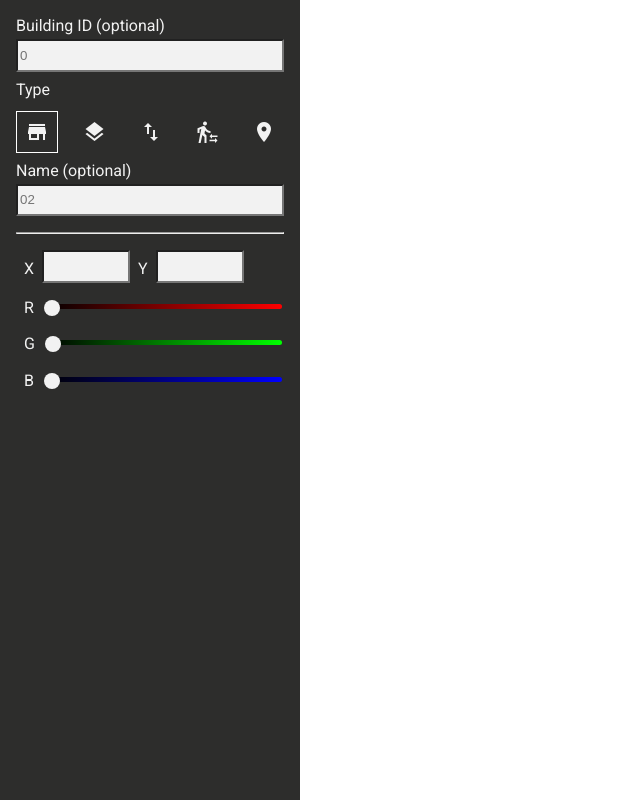
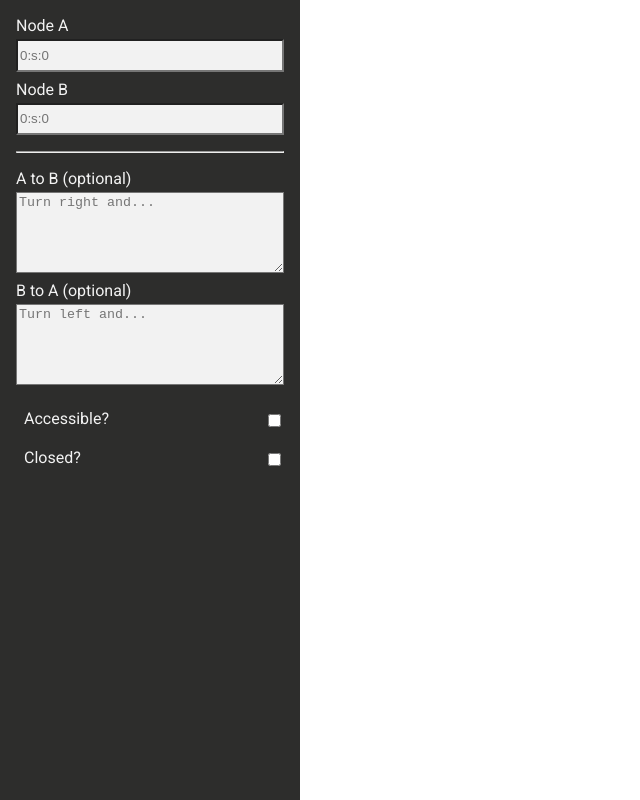
Before and after one commit to autoreleasefool/campus-guide-graph-generator, a plain HTML site: page index.html in a window 1280 px wide. Shown: the top 800 px of the page, without its empty margins (0-640 px from the left). Drawn offline with nearby package versions, Linux system fonts and the light colour scheme.

Commit message:
Edge properties menu

```diff
--- a/css/style.css
+++ b/css/style.css
@@ -41,6 +41,12 @@ html, body {
 #properties input[type=text] {
   background-color: #F2F2F2;
   height: 2em;
+  margin-bottom: 8px;
+}
+
+#properties textarea {
+  resize:vertical;
+  background-color: #F2F2F2;
   margin-bottom: 8px;
 }
 
@@ -201,11 +207,16 @@ input#node-b[type=range]::-webkit-slider-runnable-track {
   align-items: center;
 }
 
-.prop-horiz input {
+.prop-horiz.spaced {
+  justify-content: space-between;
+  margin-top: 16px;
+}
+
+.prop-horiz input[type=text] {
   width: 80px;
 }
 
-.prop-node-val {
+.prop-node-val, .prop-edge-val {
   margin: 0 8px;
 }
 
--- a/index.html
+++ b/index.html
@@ -104,7 +104,7 @@
 
       </div>
 
-      <div id="node-props" class="focused-prop prop">
+      <div id="node-props" class="hidden-prop prop">
 
         <label for="node-id">Building ID (optional)</label>
         <input type="text" id="node-id" name="node-id" placeholder="0" />
@@ -148,7 +148,32 @@
 
       </div>
 
-      <div id="edge-props" class="hidden-prop prop">
+      <div id="edge-props" class="focused-prop prop">
+
+        <label for="edge-node-a">Node A</label>
+        <input type="text" id="edge-node-a" name="edge-node-a" placeholder="0:s:0" />
+
+        <label for="edge-node-b">Node B</label>
+        <input type="text" id="edge-node-b" name="edge-node-b" placeholder="0:s:0" />
+
+        <hr />
+
+        <label for="a-to-b">A to B (optional)</label>
+        <textarea id="a-to-b" rows="5" name="a-to-b" placeholder="Turn right and..."></textarea>
+
+        <label for="b-to-a">B to A (optional)</label>
+        <textarea id="b-to-a" rows="5" name="b-to-a" placeholder="Turn left and..."></textarea>
+
+        <div class="prop-horiz spaced">
+          <label for="edge-accessible" class="prop-edge-val">Accessible?</label>
+          <input type="checkbox" id="edge-accessible" name="edge-accessible" />
+        </div>
+
+        <div class="prop-horiz spaced">
+          <label for="edge-closed" class="prop-edge-val">Closed?</label>
+          <input type="checkbox" id="edge-closed" name="edge-closed" />
+        </div>
+
       </div>
 
     </div>
```
